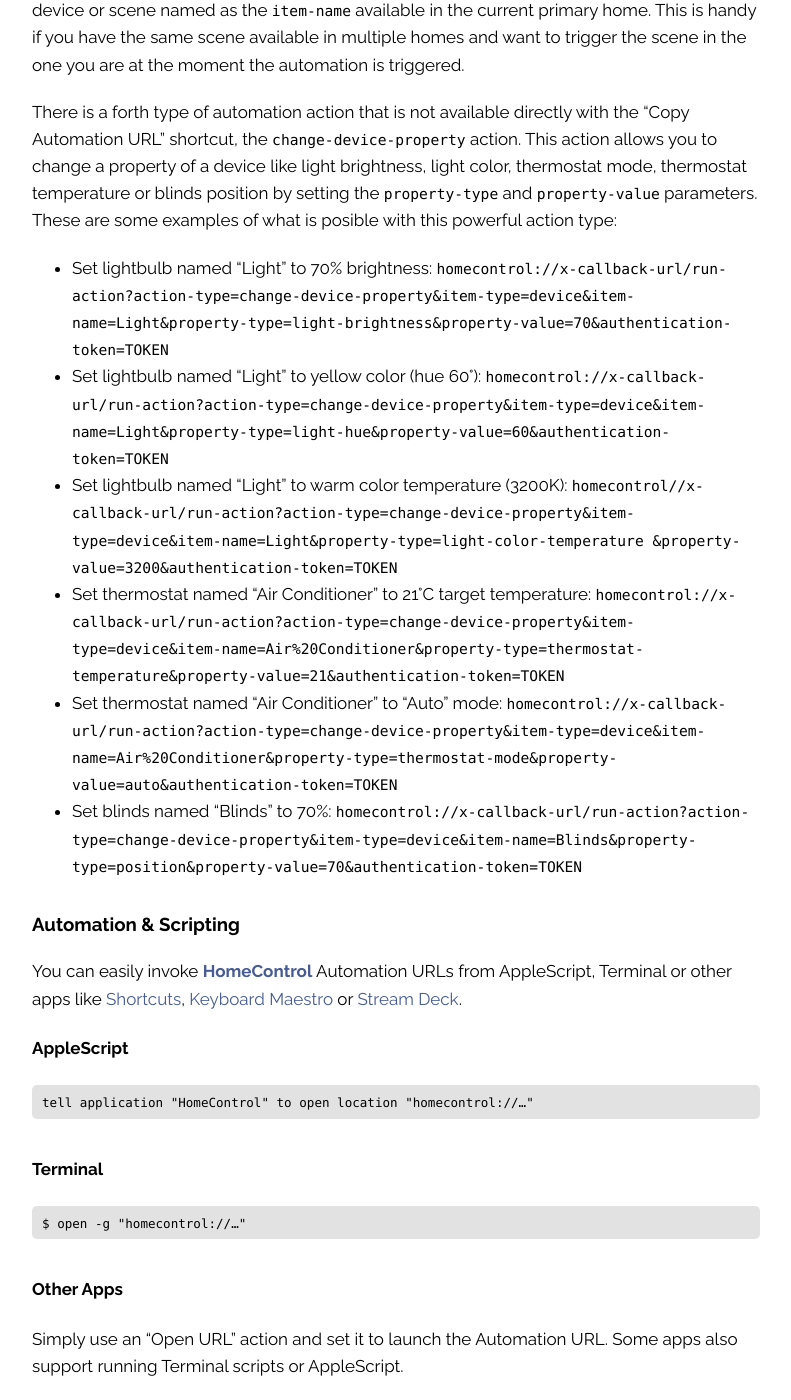
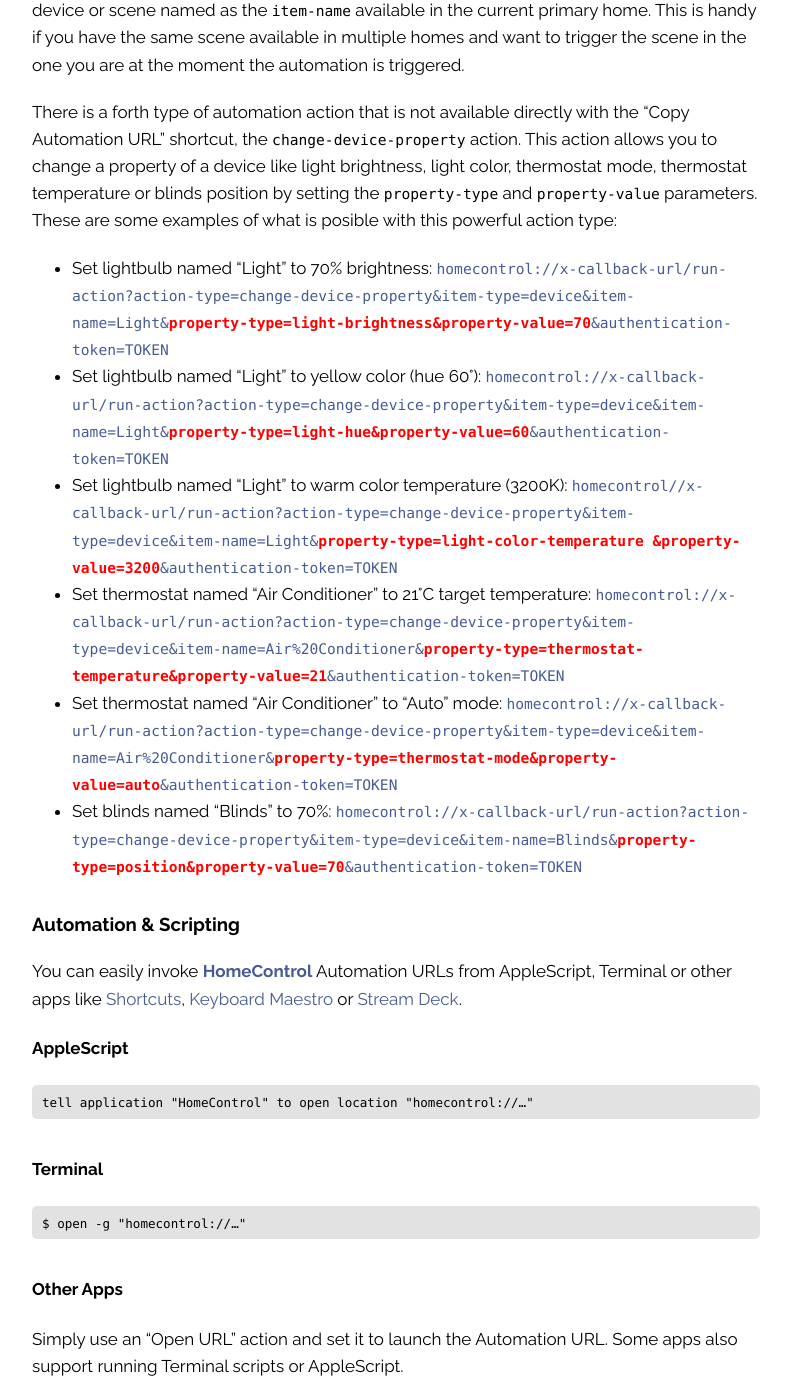
Before and after one commit to pvieito/Blog, a Jekyll site: the page built from _posts/2022-01-14-automate-homekit-with-homecontrol.md, in a window 1280 px wide and 1400 px high, scrolled down 2100 px. Shown: the whole window, without its empty margins (244-1035 px from the left). Built offline with Jekyll 4.4.1, drawn with Linux system fonts in a browser that asks for light colours; some of the changed lines change nothing that is shown.

Commit message:
[Blog] Better style

```diff
--- a/_posts/2022-01-14-automate-homekit-with-homecontrol.md
+++ b/_posts/2022-01-14-automate-homekit-with-homecontrol.md
@@ -24,22 +24,22 @@
 - Devices will toggle their status (on to off and viceversa).
 - Homes will be set as the HomeKit primary home.
 
-You can customize these default Automation URL to unleash a lot of more actions. For example, device and device group Automation URLs can be modified so they always activate or deactivate the item instead of toggling its state by changing the `activation-mode` parameter to `activate` or `deactivate` insead of `toggle`:
+You can customize these default Automation URL to unleash a lot of more actions. For example, device and device group Automation URLs can be modified so they always activate or deactivate the item instead of toggling its state by changing the `activation-mode` parameter to `activate` or `deactivate` instead of `toggle`:
 
-- Toggle: `homecontrol://x-callback-url/run-action?action-type=switch-device-status&item-type=device&item-name=Outlet&room-name=Principal&home-name=Home&`**`activation-mode=toggle`**`&authentication-token=TOKEN`
-- Activate: `homecontrol://x-callback-url/run-action?action-type=switch-device-status&item-type=device&item-name=Outlet&room-name=Principal&home-name=Home&`**`activation-mode=activate`**`&authentication-token=TOKEN`
-- Deactivate: `homecontrol://x-callback-url/run-action?action-type=switch-device-status&item-type=device&item-name=Outlet&room-name=Principal&home-name=Home&`**`activation-mode=deactivate`**`&authentication-token=TOKEN`
+- Toggle: <span style="color:var(--highlight-color);">`homecontrol://x-callback-url/run-action?action-type=switch-device-status&item-type=device&item-name=Outlet&room-name=Principal&home-name=Home&`**<span style="color:red;">`activation-mode=toggle`</span>**`&authentication-token=TOKEN`</span>
+- Activate: <span style="color:var(--highlight-color);">`homecontrol://x-callback-url/run-action?action-type=switch-device-status&item-type=device&item-name=Outlet&room-name=Principal&home-name=Home&`**<span style="color:red;">`activation-mode=activate`</span>**`&authentication-token=TOKEN`</span>
+- Deactivate: <span style="color:var(--highlight-color);">`homecontrol://x-callback-url/run-action?action-type=switch-device-status&item-type=device&item-name=Outlet&room-name=Principal&home-name=Home&`**<span style="color:red;">`activation-mode=deactivate`</span>**`&authentication-token=TOKEN`</span>
 
 You can also remove the `home-name` parameter of the URL and it will be invoked on the device or scene named as the `item-name` available in the current primary home. This is handy if you have the same scene available in multiple homes and want to trigger the scene in the one you are at the moment the automation is triggered.
 
 There is a forth type of automation action that is not available directly with the “Copy Automation URL” shortcut, the `change-device-property` action. This action allows you to change a property of a device like light brightness, light color, thermostat mode, thermostat temperature or blinds position by setting the `property-type` and `property-value` parameters. These are some examples of what is posible with this powerful action type:
 
-- Set lightbulb named "Light" to 70% brightness: `homecontrol://x-callback-url/run-action?action-type=change-device-property&item-type=device&item-name=Light&property-type=light-brightness&property-value=70&authentication-token=TOKEN`
-- Set lightbulb named "Light" to yellow color (hue 60°): `homecontrol://x-callback-url/run-action?action-type=change-device-property&item-type=device&item-name=Light&property-type=light-hue&property-value=60&authentication-token=TOKEN`
-- Set lightbulb named "Light" to warm color temperature (3200K): `homecontrol//x-callback-url/run-action?action-type=change-device-property&item-type=device&item-name=Light&property-type=light-color-temperature &property-value=3200&authentication-token=TOKEN`
-- Set thermostat named "Air Conditioner" to 21°C target temperature: `homecontrol://x-callback-url/run-action?action-type=change-device-property&item-type=device&item-name=Air%20Conditioner&property-type=thermostat-temperature&property-value=21&authentication-token=TOKEN`
-- Set thermostat named "Air Conditioner" to "Auto" mode: `homecontrol://x-callback-url/run-action?action-type=change-device-property&item-type=device&item-name=Air%20Conditioner&property-type=thermostat-mode&property-value=auto&authentication-token=TOKEN`
-- Set blinds named "Blinds" to 70%: `homecontrol://x-callback-url/run-action?action-type=change-device-property&item-type=device&item-name=Blinds&property-type=position&property-value=70&authentication-token=TOKEN`
+- Set lightbulb named "Light" to 70% brightness: <span style="color:var(--highlight-color);">`homecontrol://x-callback-url/run-action?action-type=change-device-property&item-type=device&item-name=Light&`**<span style="color:red;">`property-type=light-brightness&property-value=70`</span>**`&authentication-token=TOKEN`</span>
+- Set lightbulb named "Light" to yellow color (hue 60°): <span style="color:var(--highlight-color);">`homecontrol://x-callback-url/run-action?action-type=change-device-property&item-type=device&item-name=Light&`**<span style="color:red;">`property-type=light-hue&property-value=60`</span>**`&authentication-token=TOKEN`</span>
+- Set lightbulb named "Light" to warm color temperature (3200K): <span style="color:var(--highlight-color);">`homecontrol//x-callback-url/run-action?action-type=change-device-property&item-type=device&item-name=Light&`**<span style="color:red;">`property-type=light-color-temperature &property-value=3200`</span>**`&authentication-token=TOKEN`</span>
+- Set thermostat named "Air Conditioner" to 21°C target temperature: <span style="color:var(--highlight-color);">`homecontrol://x-callback-url/run-action?action-type=change-device-property&item-type=device&item-name=Air%20Conditioner&`**<span style="color:red;">`property-type=thermostat-temperature&property-value=21`</span>**`&authentication-token=TOKEN`</span>
+- Set thermostat named "Air Conditioner" to "Auto" mode: <span style="color:var(--highlight-color);">`homecontrol://x-callback-url/run-action?action-type=change-device-property&item-type=device&item-name=Air%20Conditioner&`**<span style="color:red;">`property-type=thermostat-mode&property-value=auto`</span>**`&authentication-token=TOKEN`</span>
+- Set blinds named "Blinds" to 70%: <span style="color:var(--highlight-color);">`homecontrol://x-callback-url/run-action?action-type=change-device-property&item-type=device&item-name=Blinds&`**<span style="color:red;">`property-type=position&property-value=70`</span>**`&authentication-token=TOKEN`</span>
 
 ### Automation & Scripting
 
```
